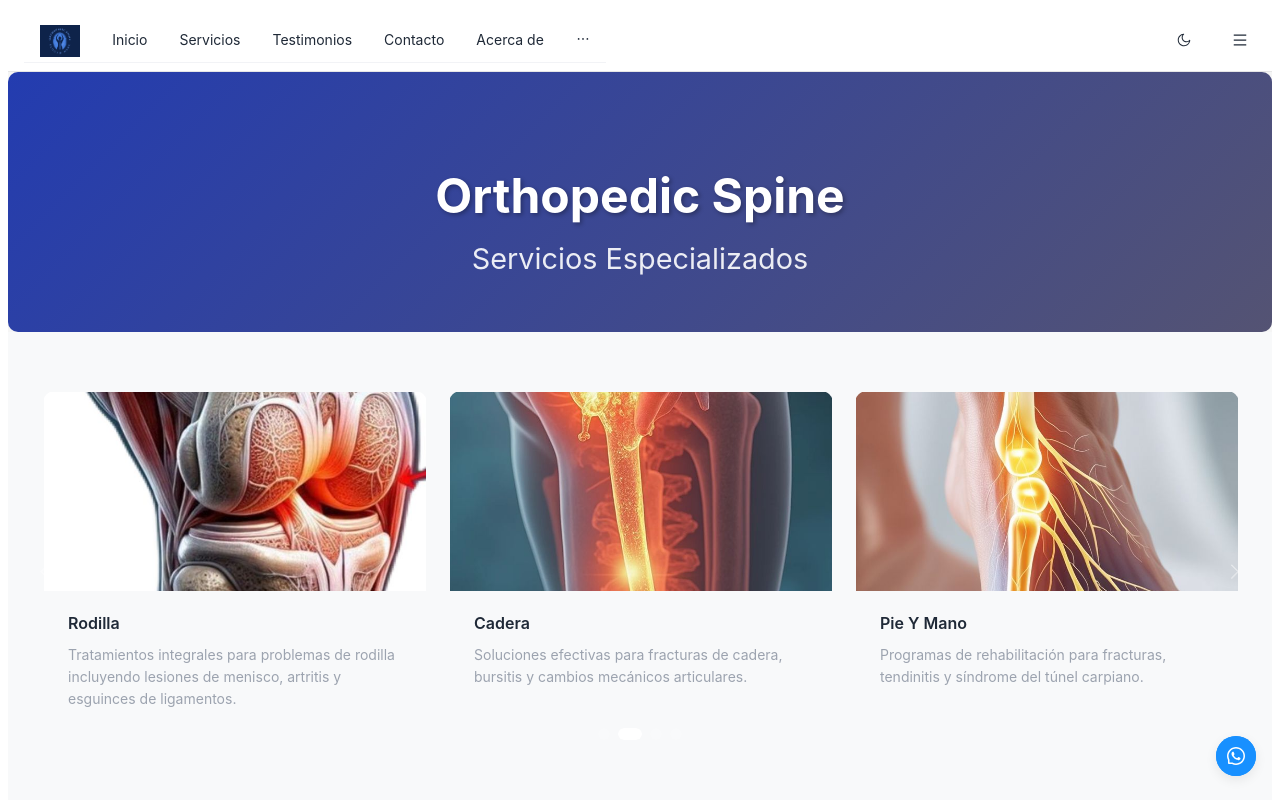
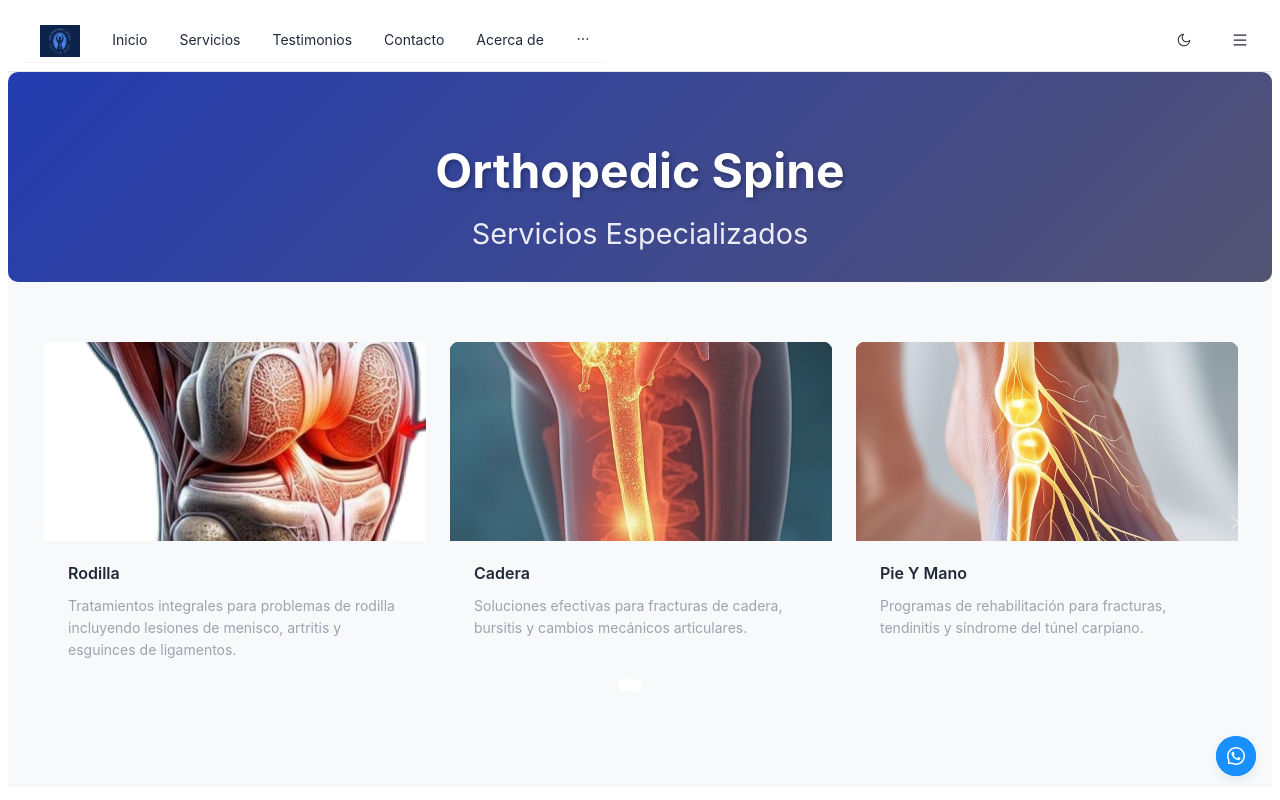
Before and after one commit to NaranjoSolutions/orthspine-web-react, a React (Vite) app: page / in a window 1280 px wide. Shown: the top 800 px of the page. Built offline with nearby package versions, Linux system fonts and the light colour scheme.

Commit message:
style update here section

```diff
--- a/src/features/home/index.scss
+++ b/src/features/home/index.scss
@@ -1,5 +1,5 @@
 .home-content {
-  min-height: 100vh;
+  min-height: 80vh;
 
   .hero-section {
     background: linear-gradient(135deg, #233cb0 0%, #545373 100%);
@@ -8,7 +8,7 @@
     border-radius: 10px;
 
     .hero-row {
-      min-height: 200px;
+      min-height: 150px;
     }
 
     .hero-content {
```
